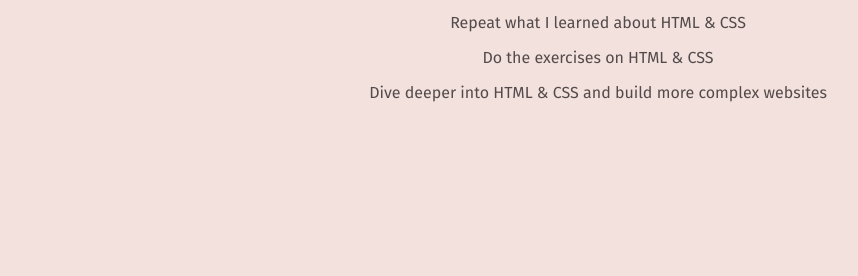
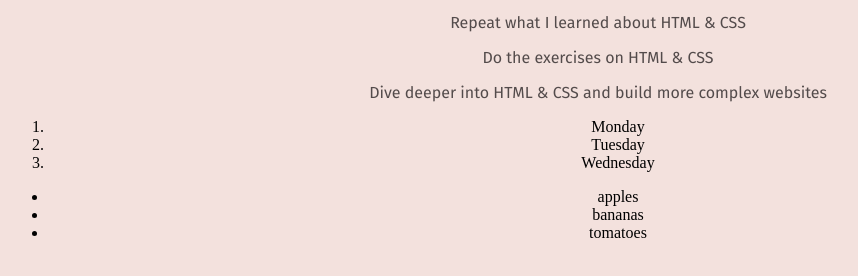
Before and after one commit to jecaps/100_days_of_code, a plain HTML site: page full-week.html in a window 1280 px wide. Shown: the part 140-416 px from the top of the page, without its empty margins (42-900 px from the left). Drawn offline with nearby package versions, Linux system fonts and the light colour scheme.

Commit message:
52. Understanding lists

```diff
--- a/full-week.html
+++ b/full-week.html
@@ -25,6 +25,18 @@
   <p>Do the exercises on HTML & CSS</p>
   <p>Dive deeper into HTML & CSS and build more complex websites</p>
 
+  <ol>
+    <li>Monday</li>
+    <li>Tuesday</li>
+    <li>Wednesday</li>
+  </ol>
+
+  <ul>
+    <li>apples</li>
+    <li>bananas</li>
+    <li>tomatoes</li>
+  </ul>
+
 </body>
 
 </html>
```
